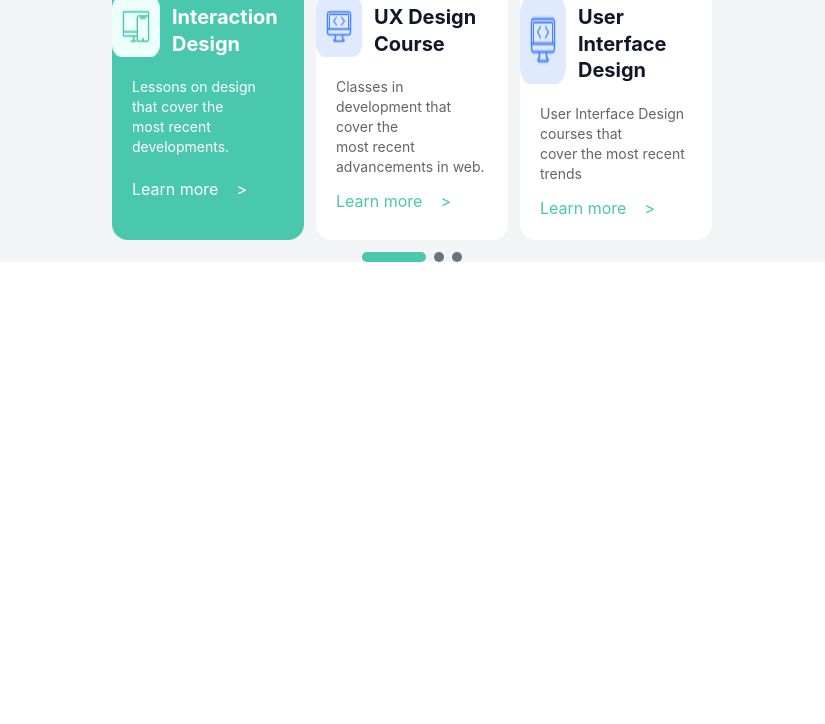
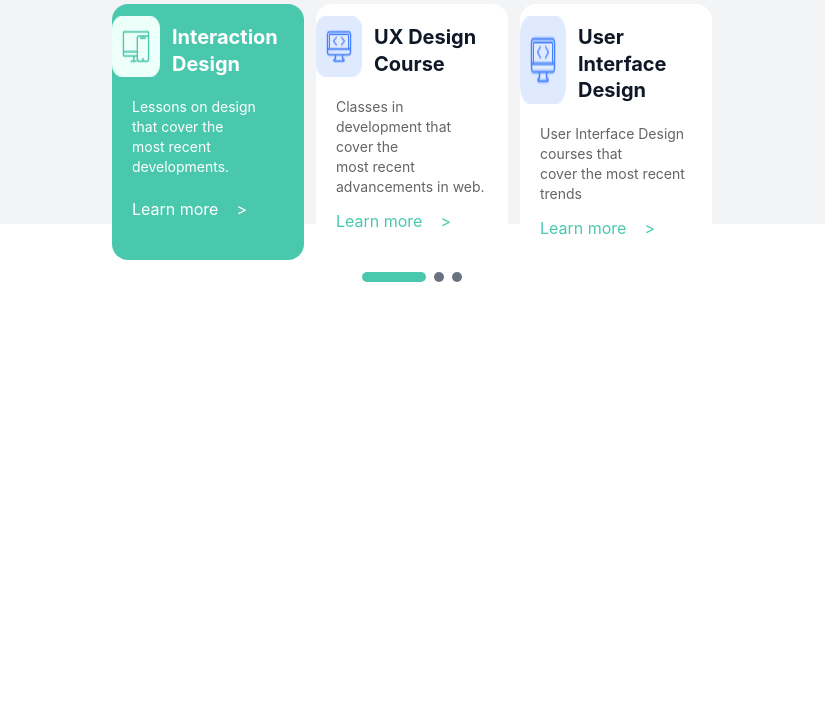
Before and after one commit to Group-2-team-work/e-learning-website, a website: page index.html in a window 1280 px wide. Shown: the part 76-800 px from the top of the page, without its empty margins (228-1053 px from the left). Drawn offline with nearby package versions, Linux system fonts and the light colour scheme; files that its build step writes are made by us from their sources.

Commit message:
round up service card section

```diff
--- a/index.html
+++ b/index.html
@@ -19,9 +19,9 @@
             <h3 class="text-center font-bold font-Inter text-[#101828] text-[20px] md:text-2xl lg:text-3xl">Fostering a playful & engaging learning environment</h3>
 
             <!-- three cards section -->
-             <section class="bg-gray-100 h-auto md:h-auto">
+             <section class="bg-gray-100 h-auto md:h-[30vh] lg:h-[30vh]">
 
-               <div class=" flex flex-col md:flex-row md:justify-center md:gap-3 lg:flex-row lg:justify-center">
+               <div class=" flex flex-col pb-4 md:flex-row md:justify-center md:gap-3 md:pt-5 md:pb-0 lg:pb-0 lg:flex-row lg:justify-center lg:pt-5">
 
                  <div class="bg-[#4ac8ae] text-white w-[85%] pb-5 h-auto mx-auto rounded-2xl pt-3 md:w-[70%] lg:w-[15vw] lg:mx-0 lg:h-auto">
 
```
